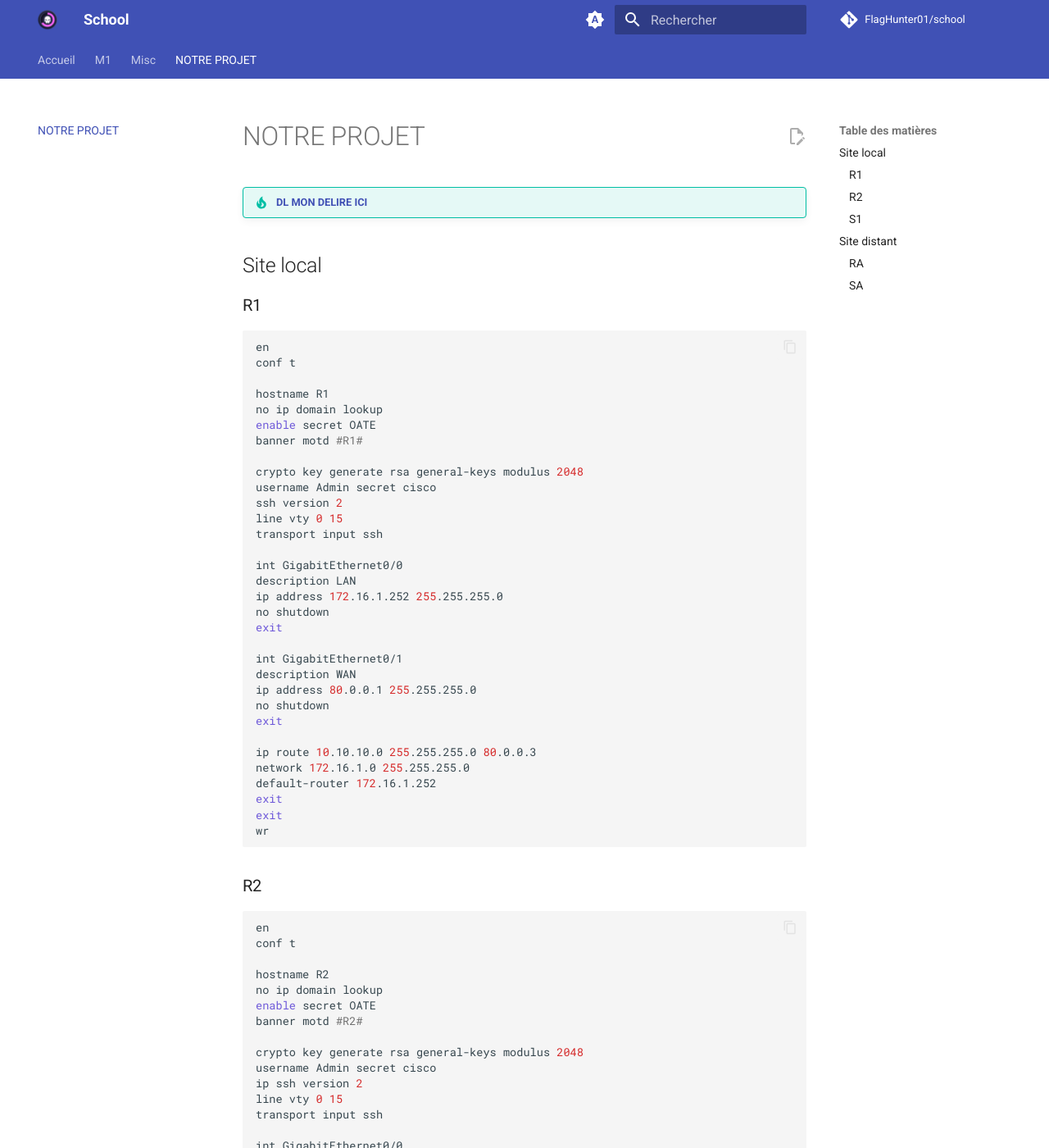
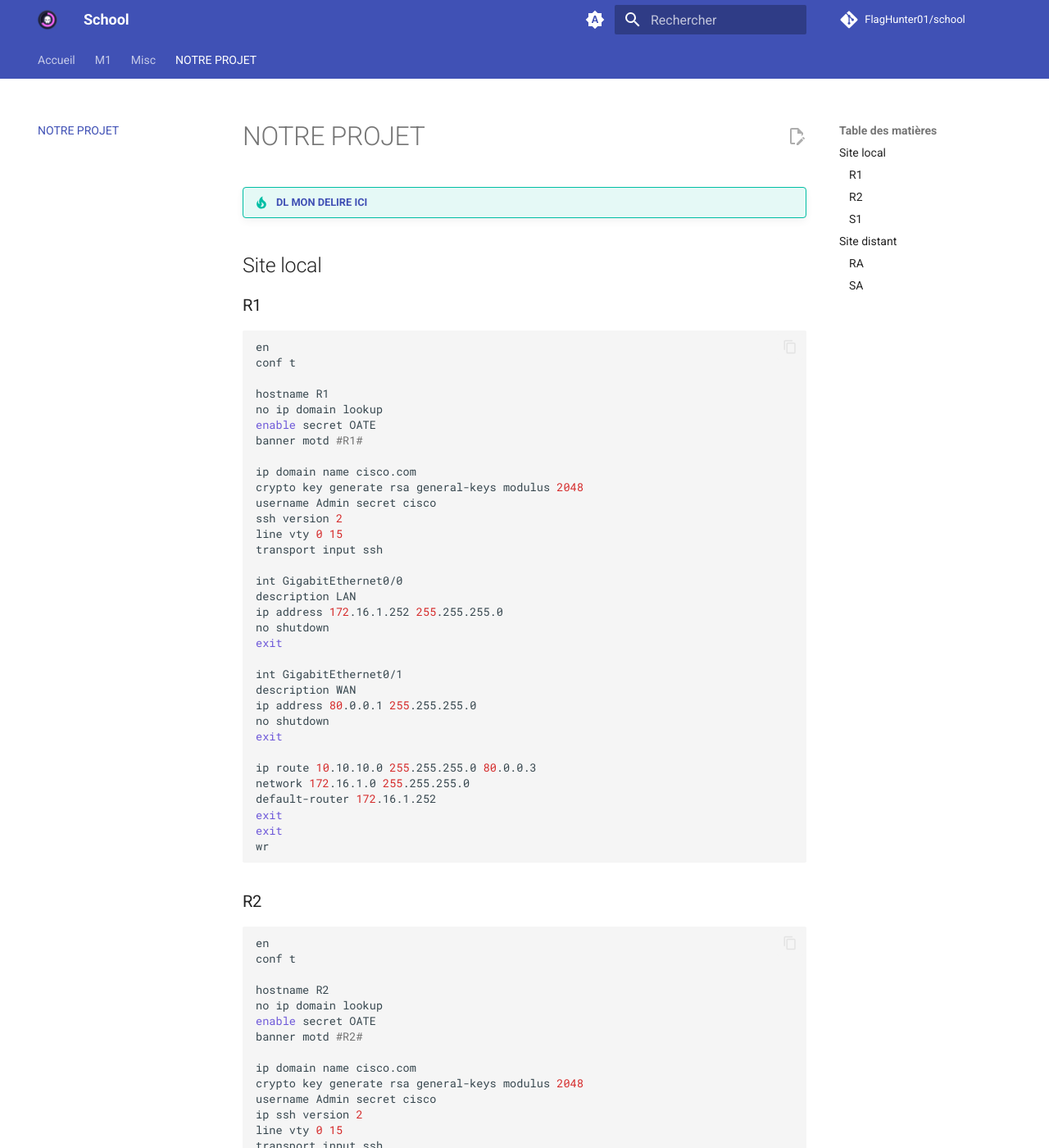
Before and after one commit to FlagHunter01/school, an MkDocs documentation site: the page built from docs/projet.md, in a window 1280 px wide and 1400 px high. Shown: the whole window at 82% size. Built offline with MkDocs 1.6.1 and Material for MkDocs 9.7.7, drawn with Linux system fonts in a browser that asks for light colours; comment, search, counter and statistics services are not loaded; some of the changed text lies outside the part shown.

Commit message:
Ajouter nom de domaine

```diff
--- a/docs/projet.md
+++ b/docs/projet.md
@@ -18,6 +18,7 @@ no ip domain lookup
 enable secret OATE
 banner motd #R1#
 
+ip domain name cisco.com
 crypto key generate rsa general-keys modulus 2048
 username Admin secret cisco
 ssh version 2
@@ -55,6 +56,7 @@ no ip domain lookup
 enable secret OATE
 banner motd #R2#
 
+ip domain name cisco.com
 crypto key generate rsa general-keys modulus 2048
 username Admin secret cisco
 ip ssh version 2
@@ -129,6 +131,7 @@ no ip domain lookup
 enable secret OATE
 banner motd #RA#
 
+ip domain name cisco.com
 crypto key generate rsa general-keys modulus 2048
 username Admin secret cisco
 ip ssh version 2
```
